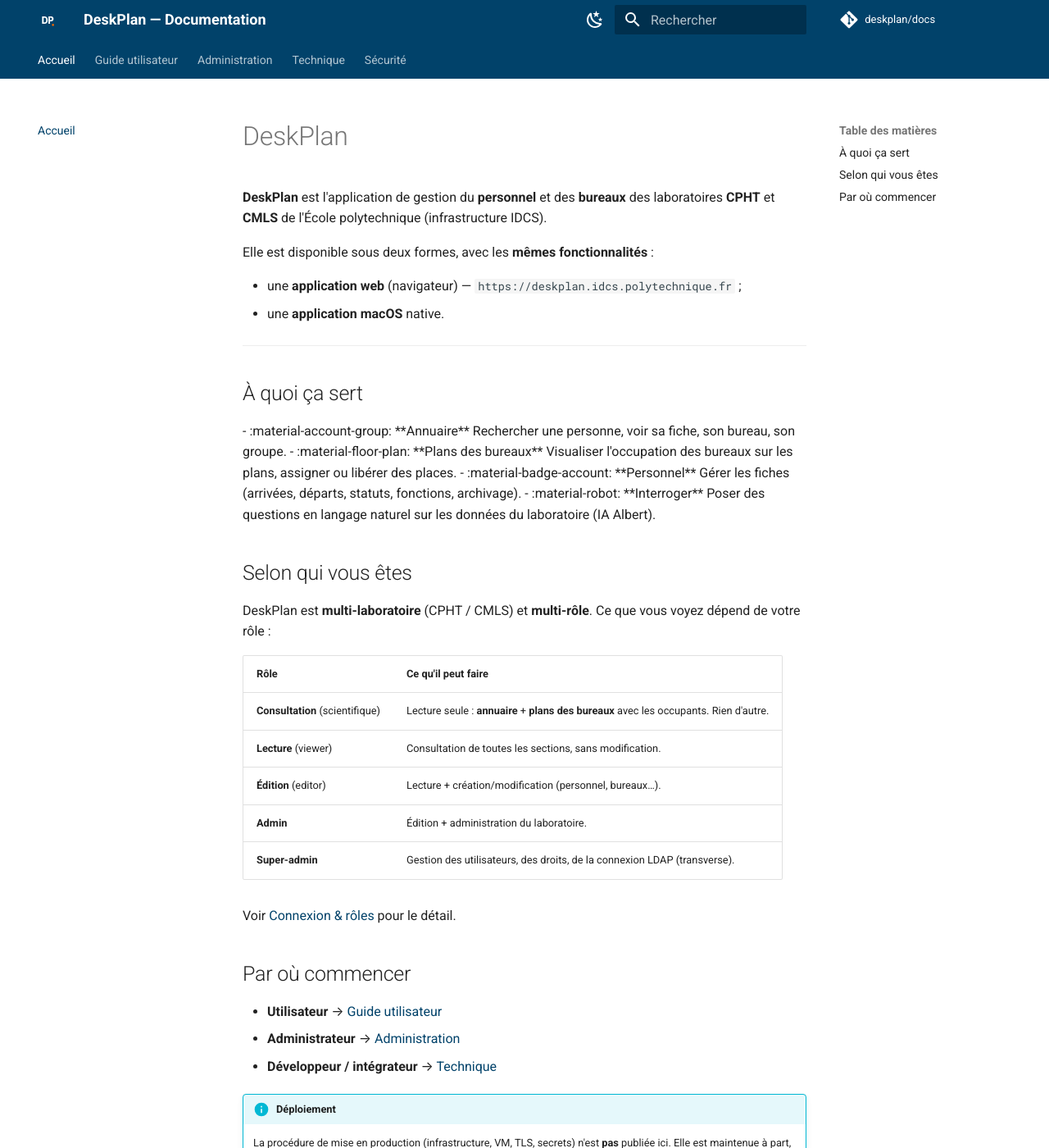
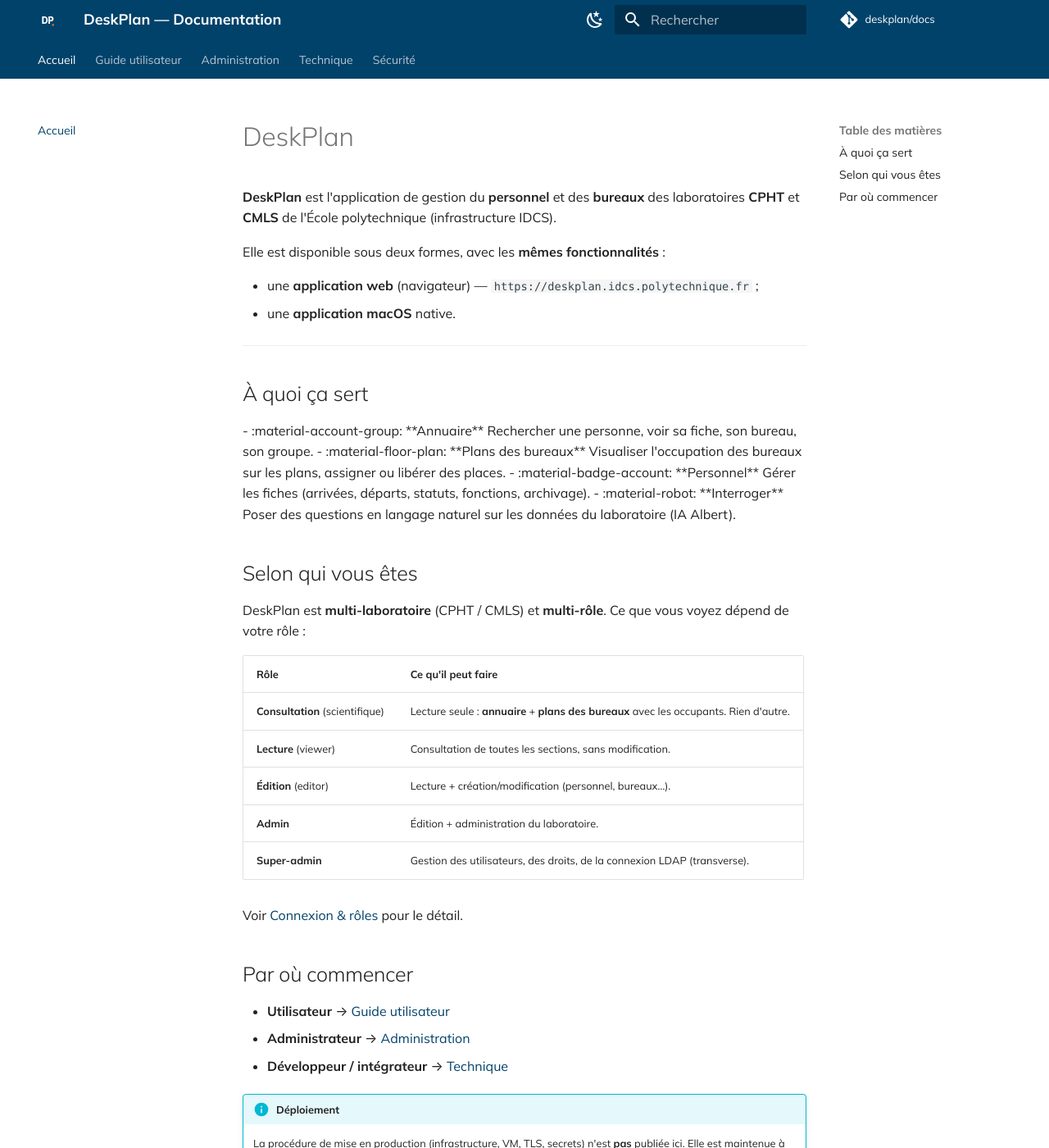
Before and after one commit to deskplan/docs, an MkDocs documentation site: the page built from docs/index.md, in a window 1280 px wide and 1400 px high. Shown: the whole window at 82% size. Built offline with MkDocs 1.6.1 and Material for MkDocs 9.7.7, drawn with Linux system fonts in a browser that asks for light colours; comment, search, counter and statistics services are not loaded.

Commit message:
Police Mulish auto-hébergée (font: false, sans Google Fonts)

```diff
--- a/docs/stylesheets/brand.css
+++ b/docs/stylesheets/brand.css
@@ -15,3 +15,19 @@
 [data-md-color-scheme="slate"] {
   --md-typeset-a-color: #6BA4D8;
 }
+
+/* Mulish (ex-« Muli ») — typo digitale de la charte École polytechnique, hébergée
+   localement (licence OFL). `font: false` dans mkdocs.yml désactive Google Fonts. */
+@font-face {
+  font-family: "Mulish"; font-style: normal; font-weight: 200 1000; font-display: swap;
+  src: url("../fonts/mulish-latin.woff2") format("woff2");
+  unicode-range: U+0000-00FF,U+0131,U+0152-0153,U+02BB-02BC,U+02C6,U+02DA,U+02DC,U+0304,U+0308,U+0329,U+2000-206F,U+2074,U+20AC,U+2122,U+2191,U+2193,U+2212,U+2215,U+FEFF,U+FFFD;
+}
+@font-face {
+  font-family: "Mulish"; font-style: normal; font-weight: 200 1000; font-display: swap;
+  src: url("../fonts/mulish-latin-ext.woff2") format("woff2");
+  unicode-range: U+0100-02AF,U+0304,U+0308,U+0329,U+1E00-1E9F,U+1EF2-1EFF,U+2020,U+20A0-20AB,U+20AD-20C0,U+2113,U+2C60-2C7F,U+A720-A7FF;
+}
+:root {
+  --md-text-font: "Mulish";
+}
--- a/mkdocs.yml
+++ b/mkdocs.yml
@@ -12,6 +12,8 @@ theme:
   name: material
   language: fr
   custom_dir: overrides
+  # Mulish hébergée localement (voir stylesheets/brand.css) — pas de Google Fonts.
+  font: false
   logo: assets/deskplan-mark-white.svg
   favicon: assets/favicon.svg
   palette:
```
Also changed, not shown: docs/fonts/mulish-latin-ext.woff2 (added), docs/fonts/mulish-latin.woff2 (added).
